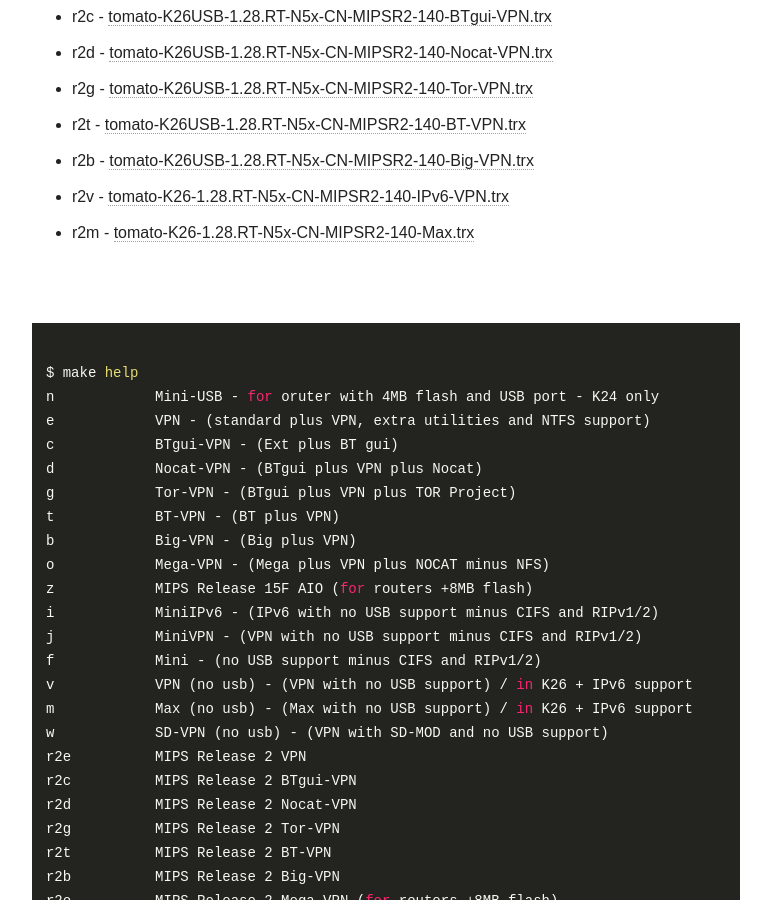
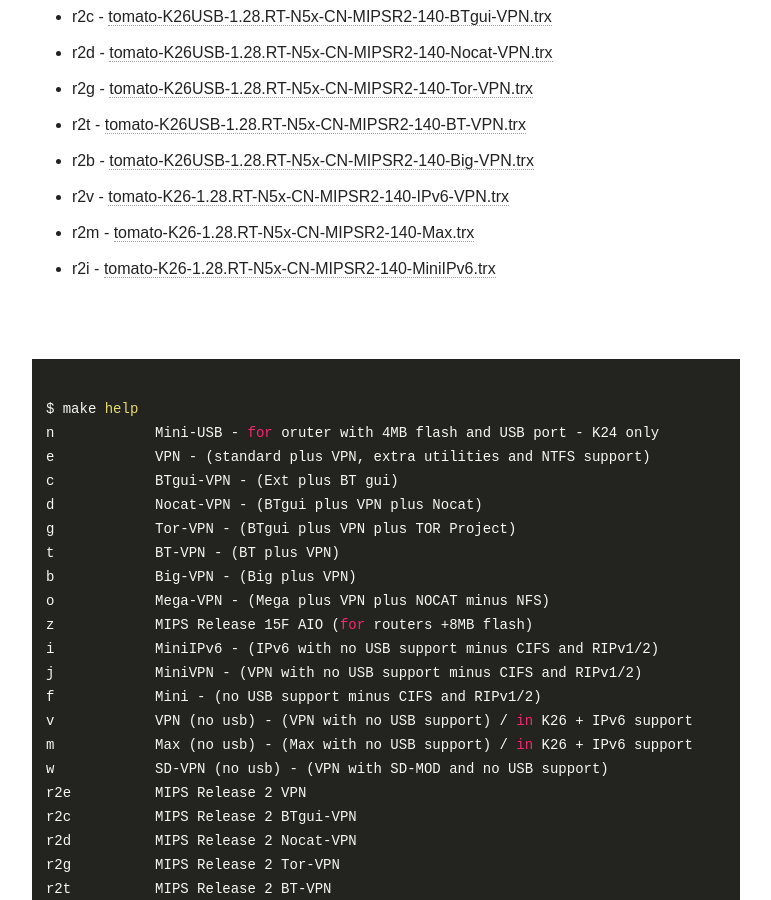
Before and after one commit to oglopss/tomato-ci-ctf-jekyll, a Jekyll site: the page built from index.html, in a window 1280 px wide and 900 px high, scrolled down 667 px. Shown: the whole window, without its empty margins (254-1025 px from the left). Built offline with Jekyll 4.4.1, drawn with Linux system fonts in a browser that asks for light colours; nearby versions of some CDN libraries.

Commit message:
Travis build 3 r2i pushed to gh-pages

```diff
--- a/_data/ss.yml
+++ b/_data/ss.yml
@@ -8,3 +8,4 @@
   - 0009 r2v tomato-K26-1.28.RT-N5x-CN-MIPSR2-140-IPv6-VPN.trx
   - 0006 r2b tomato-K26USB-1.28.RT-N5x-CN-MIPSR2-140-Big-VPN.trx
   - 0010 r2m tomato-K26-1.28.RT-N5x-CN-MIPSR2-140-Max.trx
+  - 0011 r2i tomato-K26-1.28.RT-N5x-CN-MIPSR2-140-MiniIPv6.trx
```
Also changed, not shown: 1 other file.
